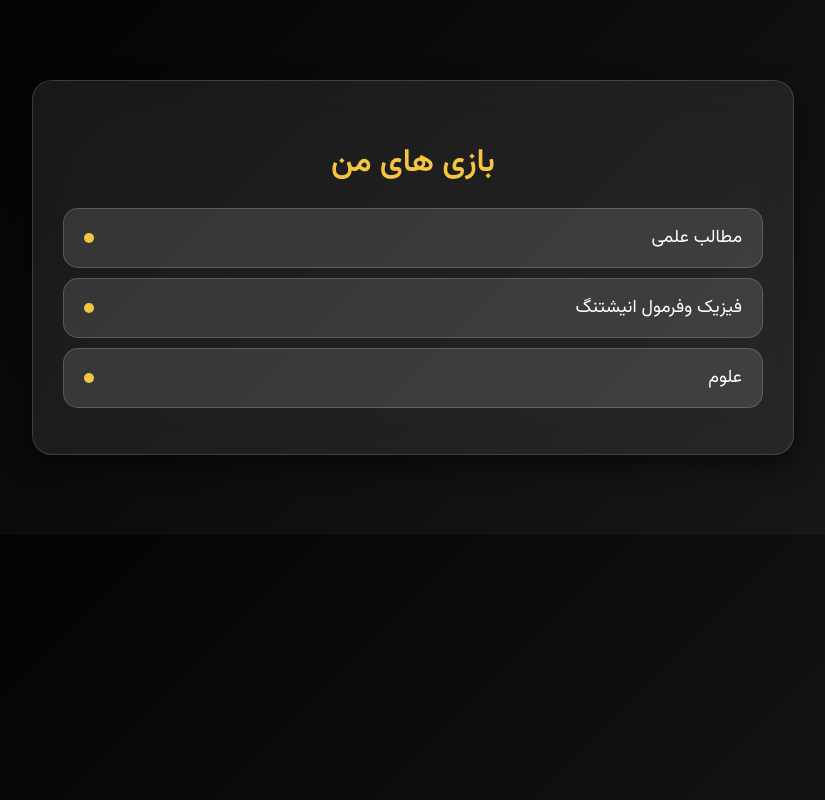
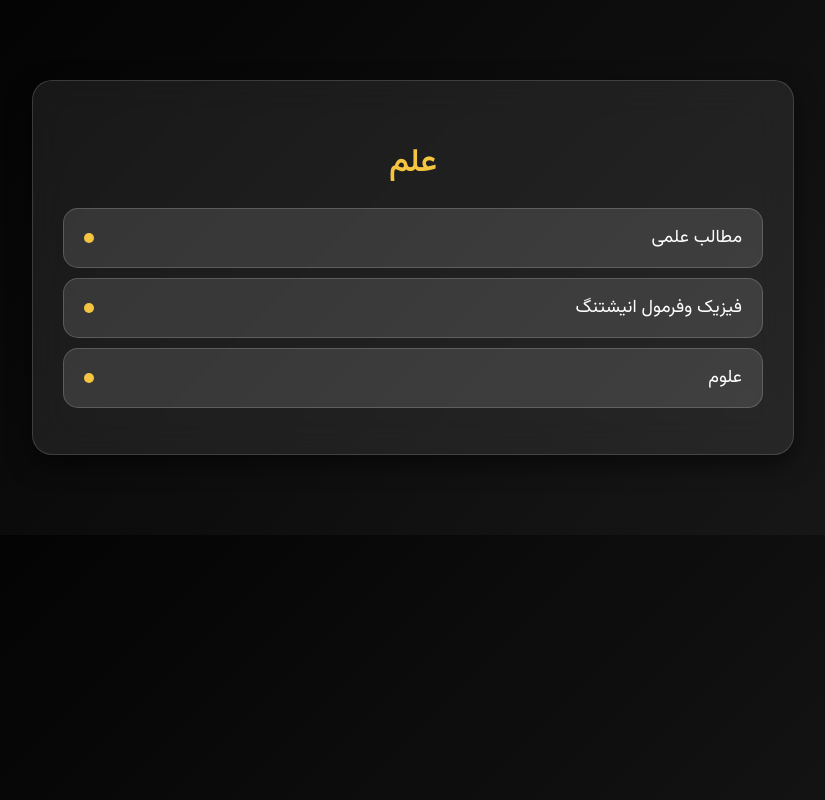
Before and after one commit to TEAX-AMIR/teax-amir.github.io, a plain HTML site: page index.html in a window 1280 px wide. Shown: the whole page, without its empty margins (227-1052 px from the left). Drawn offline with Linux system fonts and the light colour scheme.

Commit message:
Update index.html

```diff
--- a/index.html
+++ b/index.html
@@ -78,7 +78,7 @@
 <body>
 
     <div class="container">
-        <h2>بازی های من</h2>
+        <h2>علم</h2>
 
         <ul>
 
```
